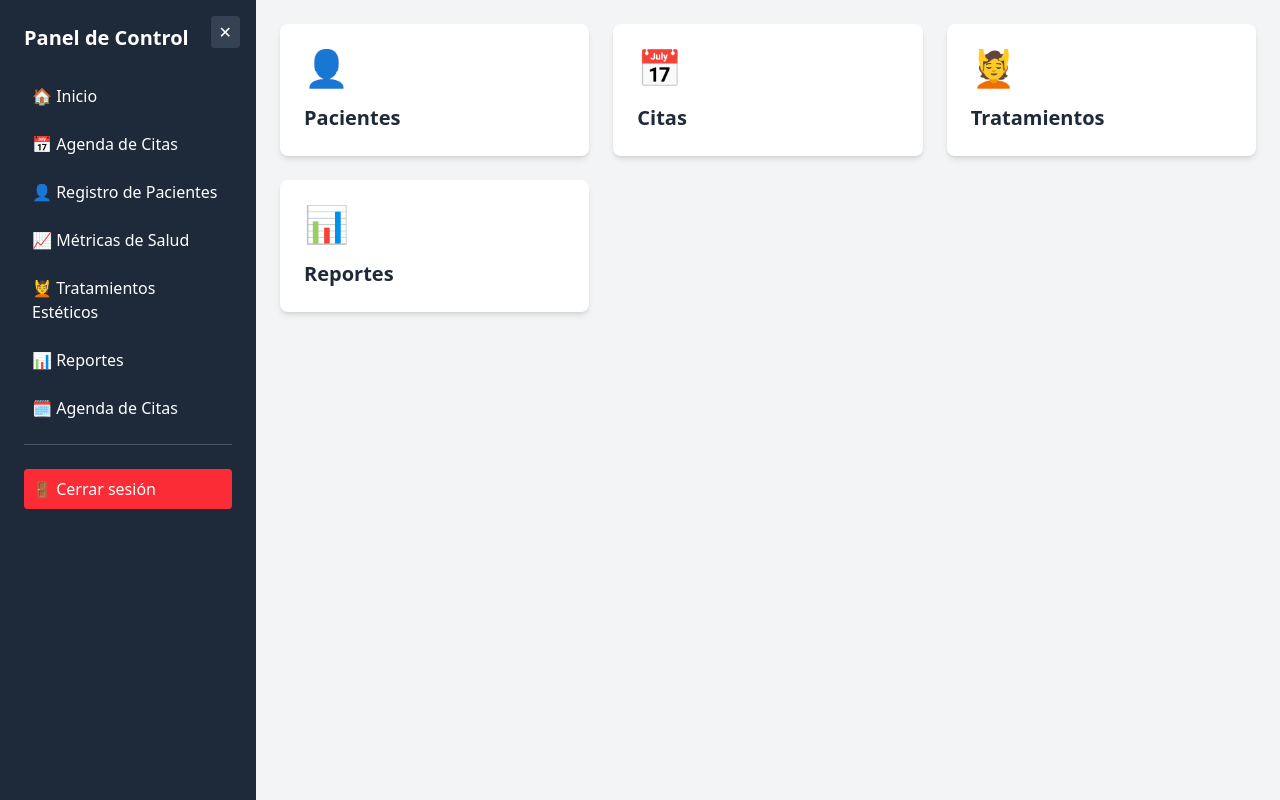
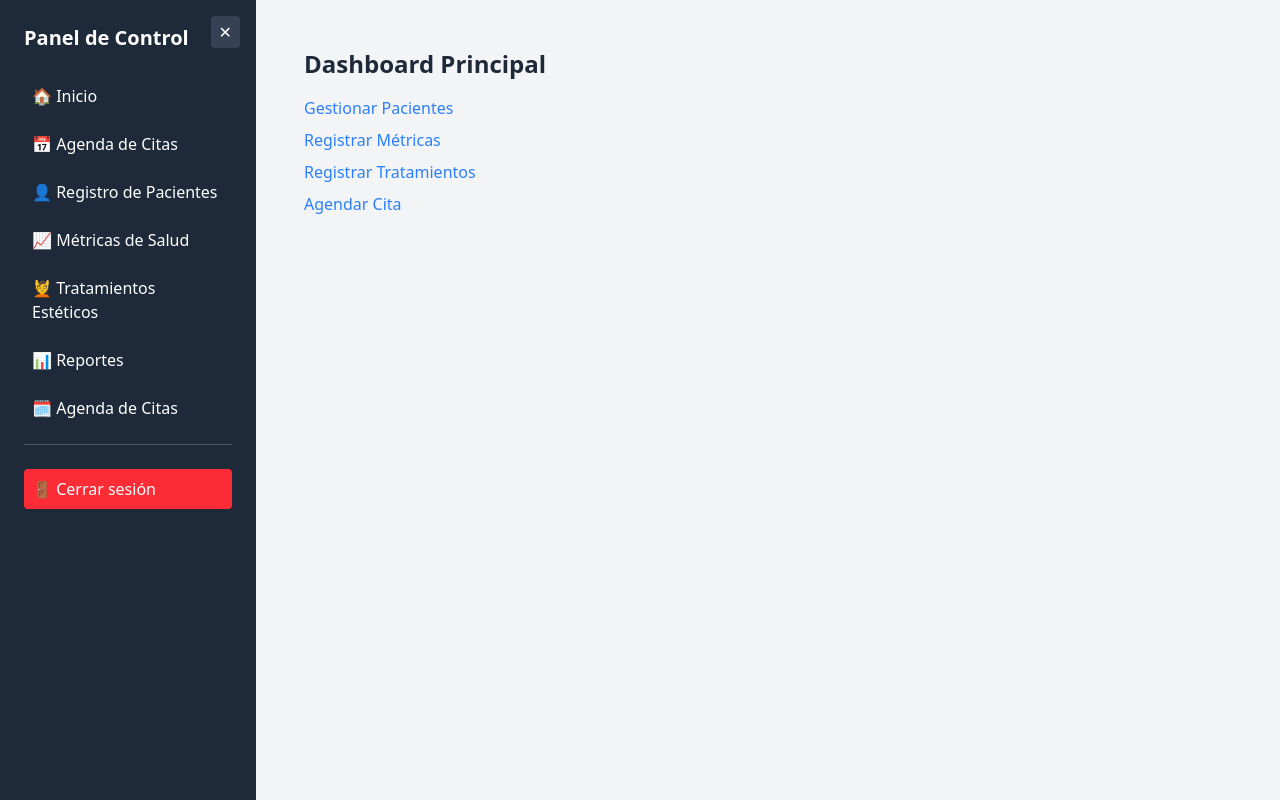
Before and after one commit to javis24/-siluette-, a Next.js app: page /dashboard in a window 1280 px wide. Built offline with nearby package versions, Linux system fonts and the light colour scheme.

Commit message:
componentes/internos

```diff
--- a/src/app/dashboard/citas/page.tsx
+++ b/src/app/dashboard/citas/page.tsx
@@ -1,12 +1,11 @@
 'use client';
 
 import CitaForm from '@/components/forms/CitaForm';
-import React from 'react';
 
-
-export default function PacientesPage() {
+export default function AgendarCitaPage() {
   return (
-    <div>
+    <div className="p-6 space-y-4">
+      <h1 className="text-2xl font-bold text-gray-800 dark:text-white">Agendar Cita</h1>
       <CitaForm />
     </div>
   );
--- a/src/app/dashboard/metricas/page.tsx
+++ b/src/app/dashboard/metricas/page.tsx
@@ -1,12 +1,20 @@
 'use client';
 
-import React from 'react';
+import { useState } from 'react';
 import MetricasForm from '@/components/forms/MetricasForm';
 
-export default function MetricasPage() {
+export default function RegistrarMetricasPage() {
+  const [pacienteUuid, setPacienteUuid] = useState<string | null>(null);
+
   return (
-    <div>
-      <MetricasForm />
+    <div className="p-6 space-y-4">
+      <h1 className="text-2xl font-bold text-gray-800 dark:text-white">Registrar Métricas</h1>
+
+      {pacienteUuid ? (
+        <MetricasForm pacienteUuid={pacienteUuid} />
+      ) : (
+        <p className="text-gray-700 dark:text-white">Por favor selecciona un paciente.</p>
+      )}
     </div>
   );
 }
--- a/src/app/dashboard/page.tsx
+++ b/src/app/dashboard/page.tsx
@@ -1,15 +1,17 @@
 'use client';
 
-import DashboardCard from '@/components/DashboardCard';
+import Link from 'next/link';
 
-export default function DashboardHome() {
+export default function DashboardPage() {
   return (
-    <div className="grid grid-cols-1 md:grid-cols-2 lg:grid-cols-3 gap-6">
-
-      <DashboardCard title="Pacientes" icon="👤" href="/dashboard/pacientes" />
-      <DashboardCard title="Citas" icon="📅" href="/dashboard/citas" />
-      <DashboardCard title="Tratamientos" icon="💆" href="/dashboard/tratamientos" />
-      <DashboardCard title="Reportes" icon="📊" href="/dashboard/reportes" />
+    <div className="p-6 space-y-4">
+      <h1 className="text-2xl font-bold text-gray-800 dark:text-white">Dashboard Principal</h1>
+      <ul className="space-y-2">
+        <li><Link href="/dashboard/pacientes" className="text-blue-500 hover:underline">Gestionar Pacientes</Link></li>
+        <li><Link href="/dashboard/metricas" className="text-blue-500 hover:underline">Registrar Métricas</Link></li>
+        <li><Link href="/dashboard/tratamientos" className="text-blue-500 hover:underline">Registrar Tratamientos</Link></li>
+        <li><Link href="/dashboard/citas" className="text-blue-500 hover:underline">Agendar Cita</Link></li>
+      </ul>
     </div>
   );
 }
--- a/src/app/dashboard/tratamientos/page.tsx
+++ b/src/app/dashboard/tratamientos/page.tsx
@@ -1,12 +1,20 @@
 'use client';
 
-import React from 'react';
+import { useState } from 'react';
 import TratamientosForm from '@/components/forms/TratamientosForm';
 
-export default function TratamientosPage() {
+export default function RegistrarTratamientosPage() {
+  const [pacienteUuid, setPacienteUuid] = useState<string | null>(null);
+
   return (
-    <div>
-      <TratamientosForm />
+    <div className="p-6 space-y-4">
+      <h1 className="text-2xl font-bold text-gray-800 dark:text-white">Registrar Tratamientos</h1>
+
+      {pacienteUuid ? (
+        <TratamientosForm pacienteUuid={pacienteUuid} />
+      ) : (
+        <p className="text-gray-700 dark:text-white">Por favor selecciona un paciente.</p>
+      )}
     </div>
   );
 }
```
